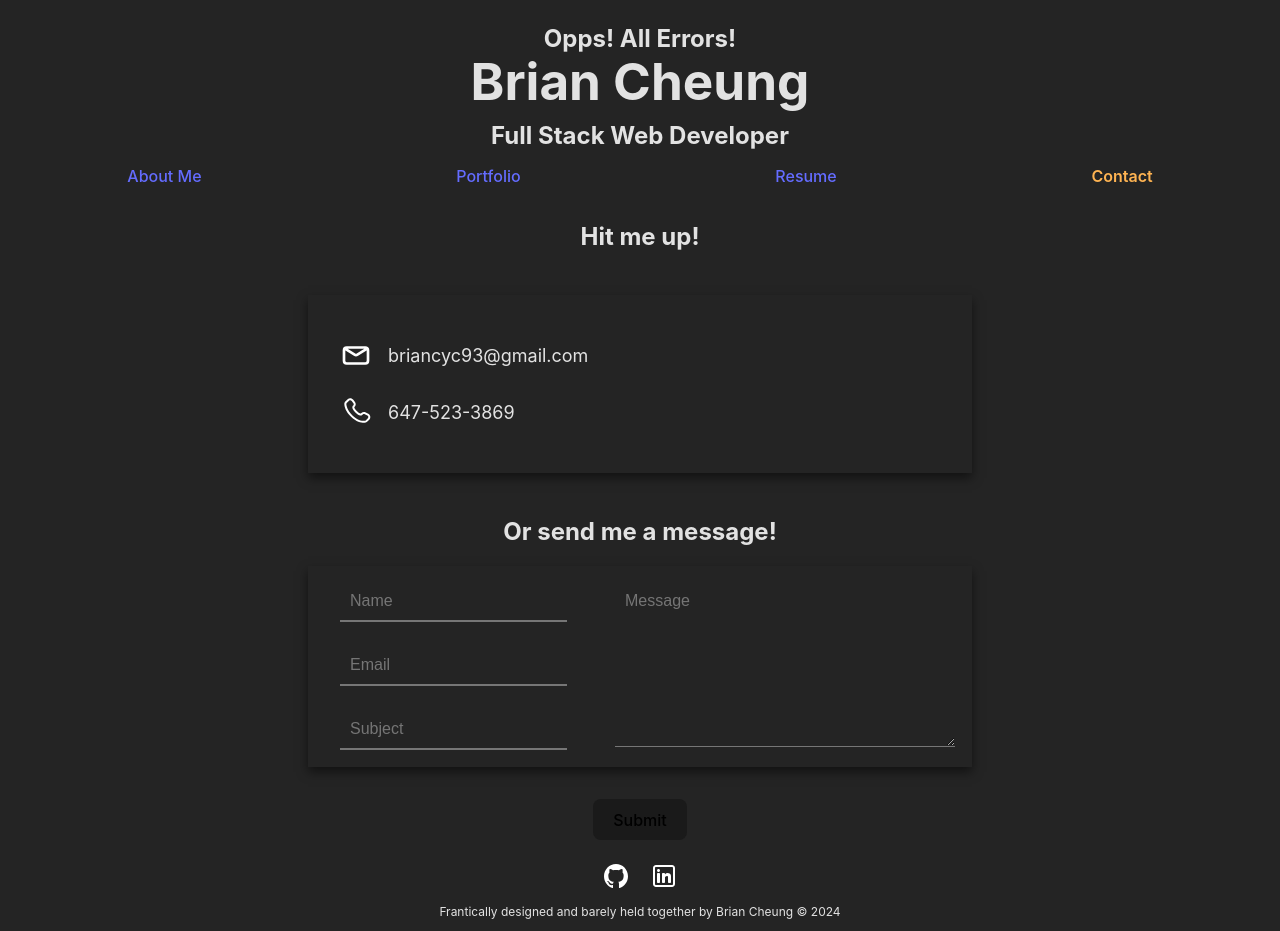
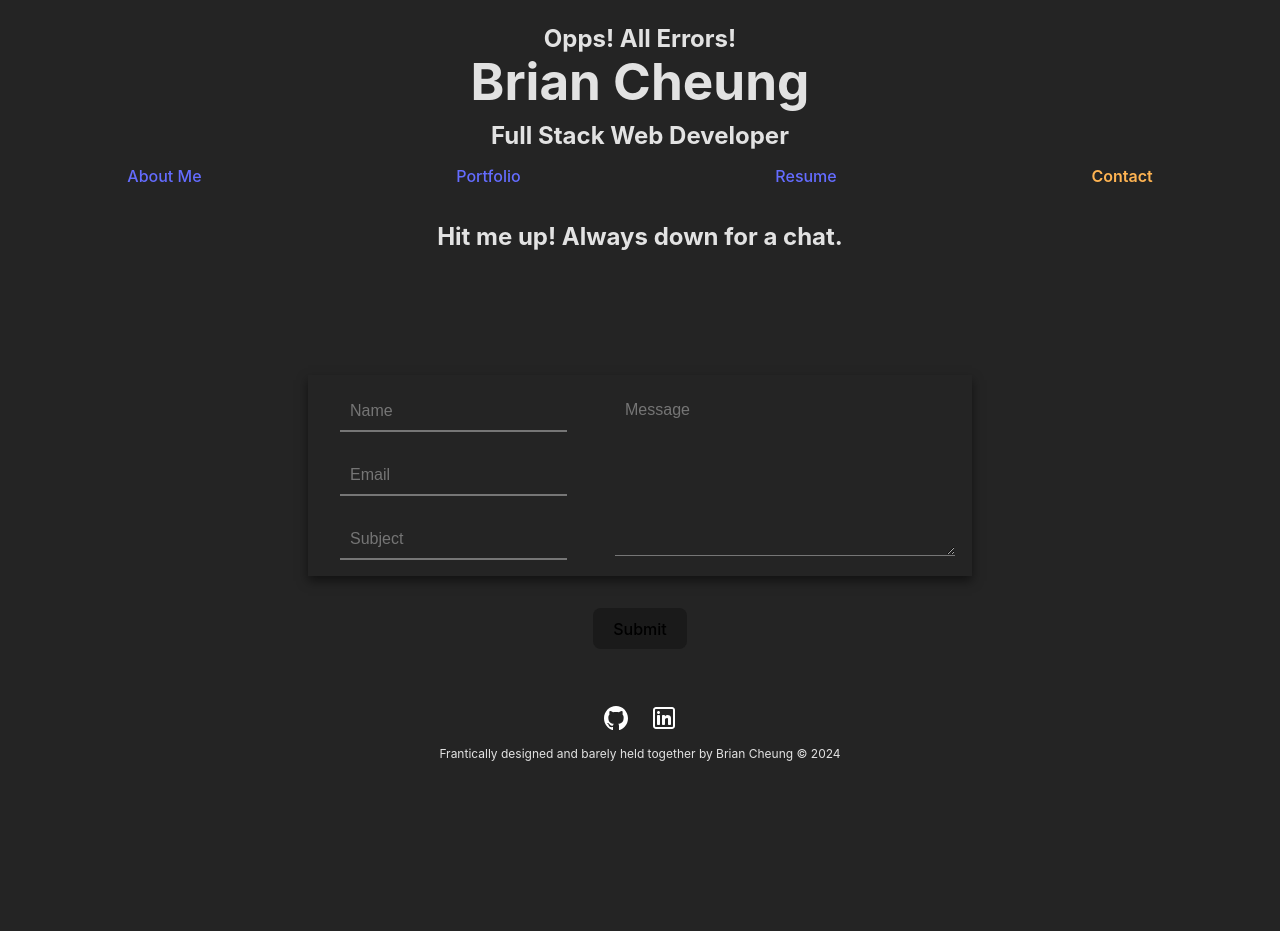
Before and after one commit to CYCBrian/wk20-react-portfolio, a React (Vite) app: page /contact in a window 1280 px wide. After the commit the page ends 800 px from the top, so only its background shows below. Built offline with nearby package versions, Linux system fonts and the light colour scheme.

Commit message:
Remove personal information from Contact.

```diff
--- a/src/pages/contact/contact.css
+++ b/src/pages/contact/contact.css
@@ -61,6 +61,12 @@
     white-space: pre-wrap;
 }
 
+.contact-half{
+  display: flex;
+  flex-direction: column;
+  gap: 6.5rem;
+}
+
 .form-container {
   display: flex;
   gap: 3rem;
@@ -112,7 +118,6 @@
   color: rgb(230, 75, 75);
 }
 
-
 @media screen and (max-width: 706px ) {
   .my-contact-container{
     width: 21.5rem;
--- a/src/pages/contact/contact.jsx
+++ b/src/pages/contact/contact.jsx
@@ -75,7 +75,7 @@ function Contact() {
 
   return (
     <section className={`contact-container ${isVisible ? 'visible' : ''}`}>
-      <h2>Hit me up!</h2>
+      {/* <h2>Hit me up!</h2>
       <section className="my-contact-container">
         <ul className="contact-list">
           <li className="contact-item">
@@ -91,10 +91,10 @@ function Contact() {
             </p>
           </li>
         </ul>
-      </section>
+      </section> */}
 
       <section className="contact-half">
-        <h2>Or send me a message!</h2>
+        <h2>Hit me up! Always down for a chat.</h2>
         <form className="contact-form" ref={form} onSubmit={handleFormSubmit}>
           <section className="form-container">
             <section className="contact-information">
```
